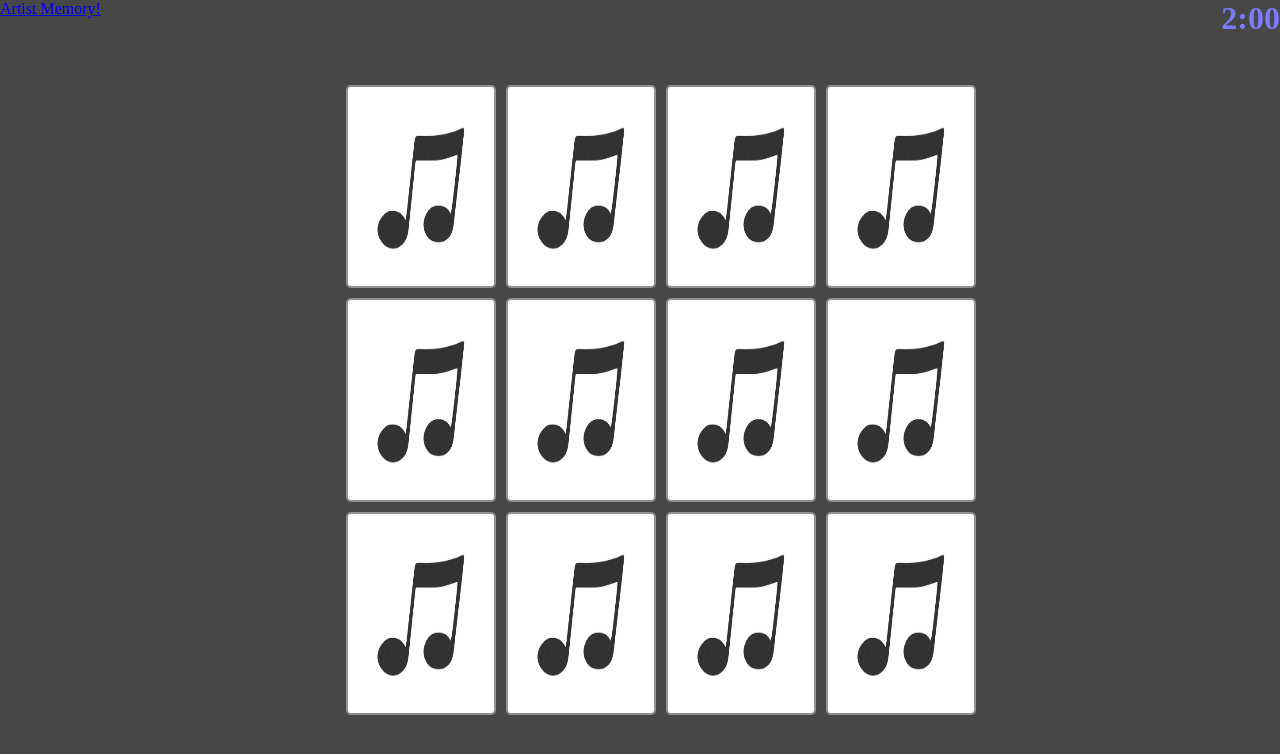
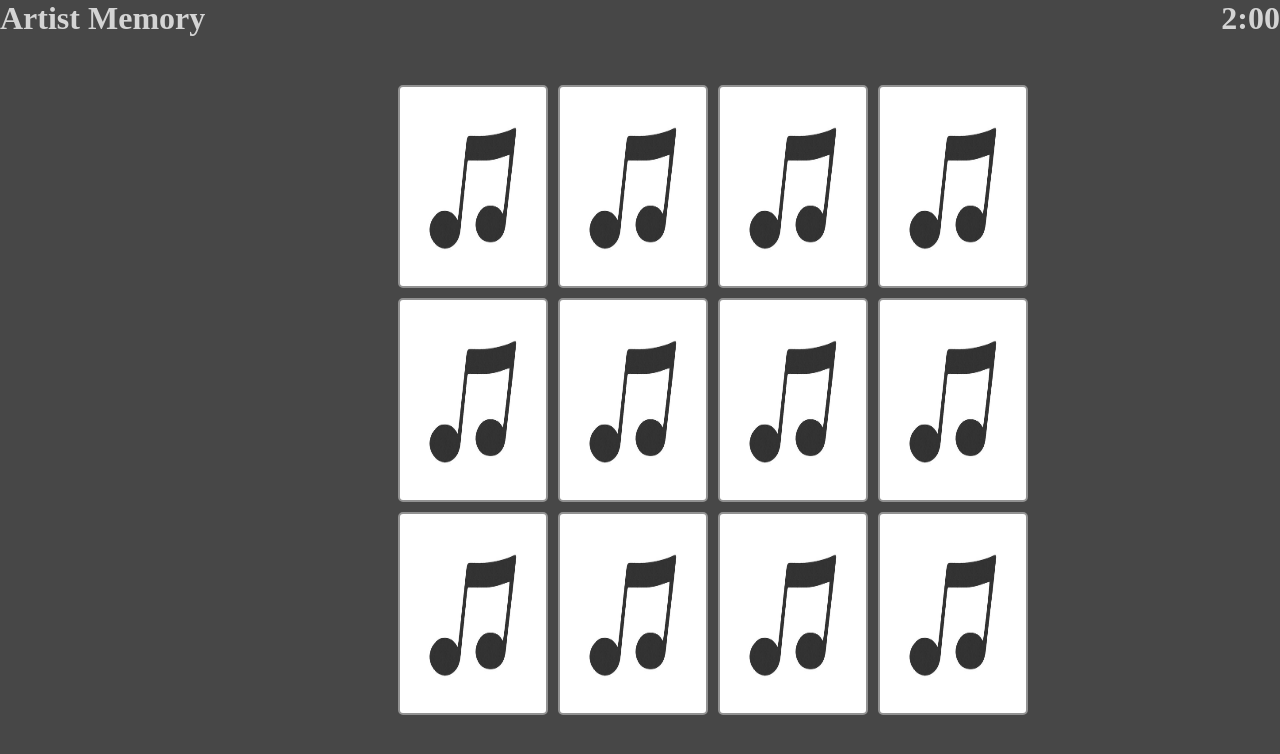
Before and after one commit to Code-Institute-Submissions/memory-game-9, a plain HTML site: page index.html in a window 1280 px wide. Drawn offline with Linux system fonts and the light colour scheme.

Commit message:
true final

```diff
--- a/assets/style.css
+++ b/assets/style.css
@@ -54,6 +54,7 @@ body {
     transform: rotateX(180deg);
 }
 
+.title,
 .timer {
-    color: rgb(123, 123, 250);
+    color: rgb(212, 212, 212);
 }
--- a/index.html
+++ b/index.html
@@ -8,7 +8,7 @@
     <link rel="stylesheet" href="assets/style.css">
 </head>
 <body>
-    <a href="index.html">Artist Memory!</a>
+    <h1 class="title">Artist Memory</h1>
     <section class="artist-memory">
         <div class="memory-card" data-framework="prince">
             <img class="card-front" src="assets/img/prince.jpg" alt="Prince"/>
```
